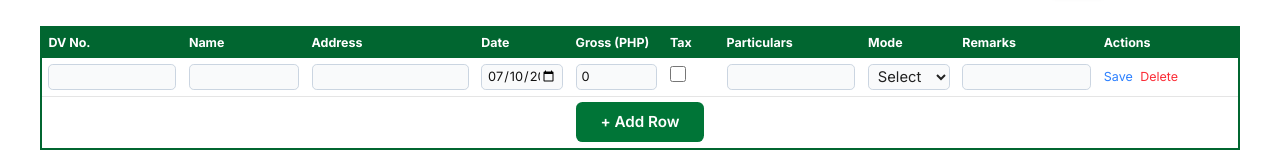
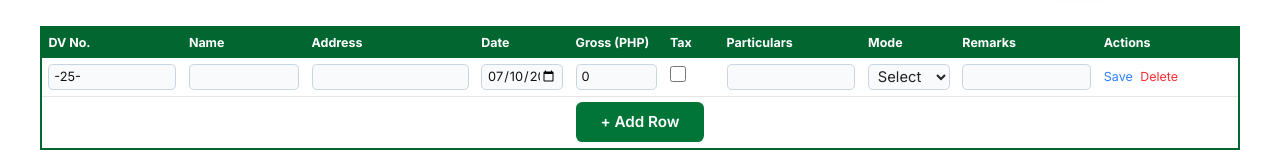
Before and after one commit to up-nismed-195/accounting-system, a SvelteKit app: page /vouchers in a window 1280 px wide. Shown: the part 170-324 px from the top of the page. Built offline with nearby package versions, Linux system fonts and the light colour scheme; no server answers; the database is empty.

Commit message:
reactive dv_no

```diff
--- a/src/routes/projects/+page.svelte
+++ b/src/routes/projects/+page.svelte
@@ -253,7 +253,9 @@
   </div>
 {/if}
 
+<!-- svelte-ignore a11y_no_static_element_interactions -->
 {#if show_delete_modal}
+  <!-- svelte-ignore a11y_click_events_have_key_events -->
   <div class="modal-backdrop" on:click={close_delete_modal}></div>
   <div class="modal">
     <h2 class="modal-title">Delete Project</h2>
@@ -292,10 +294,12 @@
         <td>{s.total_vouchers}</td>
         <td>{s.gross_total}</td>
         <td>{s.net_total}</td>
+        <!-- svelte-ignore a11y_no_static_element_interactions -->
         <td class="space-x-3">
           <!-- svelte-ignore a11y_click_events_have_key_events -->
           <!-- svelte-ignore a11y_no_static_element_interactions -->
           <span class="text-blue-500 hover:underline cursor-pointer" on:click={() => open_edit_modal(s)}>Edit</span>
+          <!-- svelte-ignore a11y_click_events_have_key_events -->
           <span class="text-red-500 hover:underline cursor-pointer" on:click={() => open_delete_modal(s)}>Delete</span>
         </td>
       </tr>
--- a/src/routes/vouchers/+page.svelte
+++ b/src/routes/vouchers/+page.svelte
@@ -1,17 +1,31 @@
 <script lang="ts">
   import { onMount } from 'svelte';
   import { supabase } from "$lib/supabaseClient";
+
 
   // Project selection
   let projects: { id: string, code: string, title: string }[] = [];
   let selectedProjectId: string = '';
 
-  // Editable voucher rows
-  let voucherRows: (voucher & { name?: string, address?: string })[] = [];
+// Derived selected project and code
+$: selectedProject = projects.find(p => p.id === selectedProjectId);
+$: selectedProjectCode = selectedProject ? selectedProject.code : '';
+
+// Editable voucher rows
+let voucherRows: voucher_entry[] = [];
+
+// When selectedProjectId changes, update all voucherRows' project_id to selectedProjectCode
+$: if (voucherRows.length && selectedProjectCode) {
+  voucherRows = voucherRows.map(row => ({ ...row, project_id: selectedProjectCode }));
+}
 
   // Helper for today's date
   function today() {
     return new Date().toISOString().slice(0, 10);
+  }
+
+  function this_year() {
+    return new Date().getFullYear().toString().slice(-2)
   }
 
   // Load projects for dropdown
@@ -23,17 +37,19 @@
 
   // Add a new empty row
   function addRow() {
+    const selectedProject = projects.find(p => p.id === selectedProjectId)
+    const selectedProjectTitle = selectedProject ? selectedProject.title : ''
+
     voucherRows = [
       ...voucherRows,
       {
-        dv_no: '',
-        payee_id: '',
+        dv_no: `${selectedProjectCode}-${this_year()}-`,
         name: '',
         address: '',
-        project_id: selectedProjectId,
+        project_id: selectedProjectCode,
         date: today(),
         gross: 0,
-        has_tax_deduction: false,
+        tax: false,
         particulars: '',
         payment_mode: '',
         remarks: ''
@@ -42,11 +58,15 @@
   }
 
   // Save a single voucher row
-  async function saveVoucherRow(row: any, idx: number) {
+  async function saveVoucherRow(row: voucher_entry, idx: number) {
     // Only send the correct fields
     const { name, address, ...voucherData } = row;
     try {
-      const { error } = await supabase.from('vouchers').insert(voucherData);
+      const { data, error } = await supabase.from('payees').upsert({
+        name: row.name,
+        address: row.address,
+      })
+      // const { error } = await supabase.from('vouchers').insert(voucherData);
       if (error) throw error;
       alert('Voucher saved!');
     } catch (e) {
@@ -88,7 +108,7 @@
 <div class="page-header">
   <h1 class="page-title">Add Vouchers</h1>
   <div class="header-actions">
-    <select class="project-select" bind:value={selectedProjectId} on:change={() => voucherRows.forEach((row, i) => updateRow(i, 'project_id', selectedProjectId))}>
+    <select class="project-select" bind:value={selectedProjectId}>
       {#each projects as p}
         <option value={p.id}>{p.code}</option>
       {/each}
@@ -121,7 +141,7 @@
         <td><input type="text" value={row.name} on:input={e => updateRow(idx, 'name', e.target.value)} /></td>
         <td><input type="text" value={row.address} on:input={e => updateRow(idx, 'address', e.target.value)} /></td>
         <td><input type="date" value={row.date} on:input={e => updateRow(idx, 'date', e.target.value)} /></td>
-        <td><input type="number" min="0" step="1000" value={row.gross} on:input={e => updateRow(idx, 'gross', +e.target.value)} /></td>
+        <td><input type="number" min="0" step="500" value={row.gross} on:input={e => updateRow(idx, 'gross', +e.target.value)} /></td>
         <td><input type="checkbox" checked={row.has_tax_deduction} on:change={e => updateRow(idx, 'has_tax_deduction', e.target.checked)} /></td>
         <td><input type="text" value={row.particulars} on:input={e => updateRow(idx, 'particulars', e.target.value)} /></td>
         <td>
```
Also changed, not shown: src/app.d.ts (+13 -0 lines), 1 other file (tests, documents, lock files or other folders).
